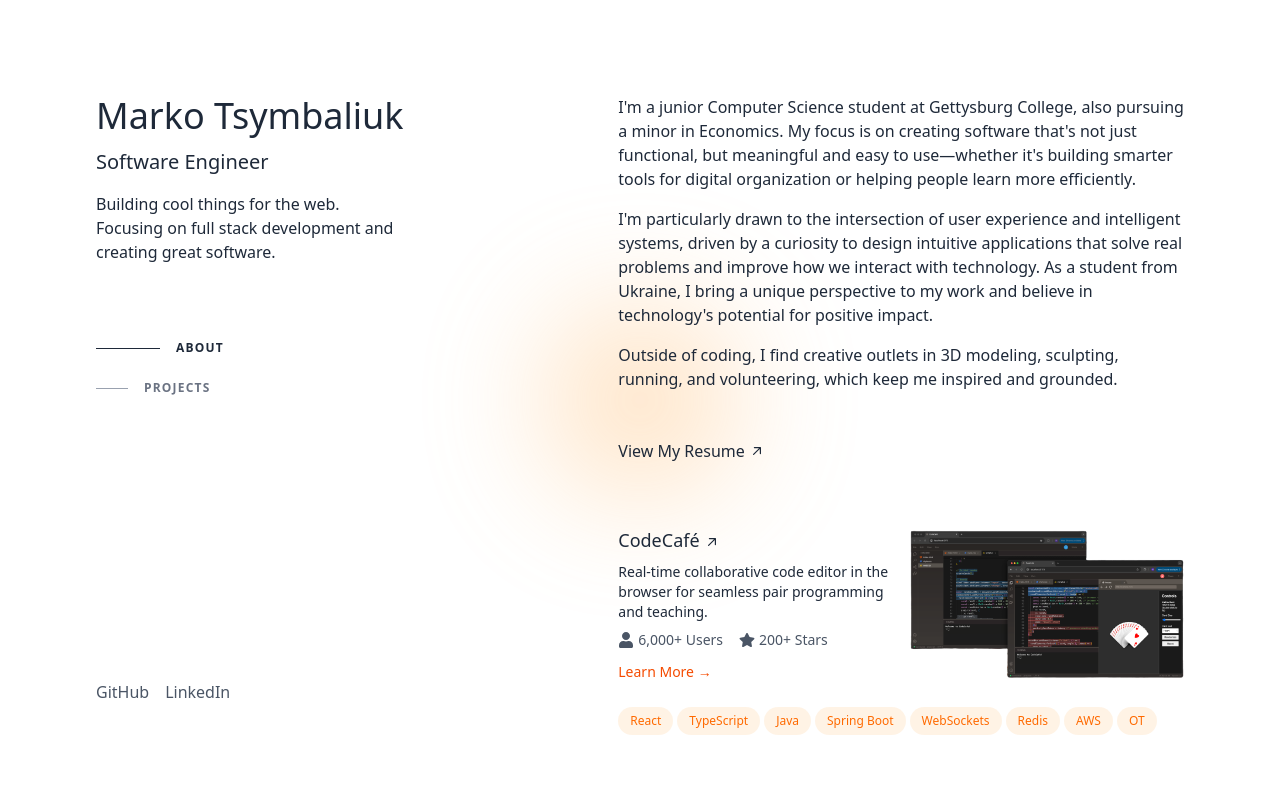
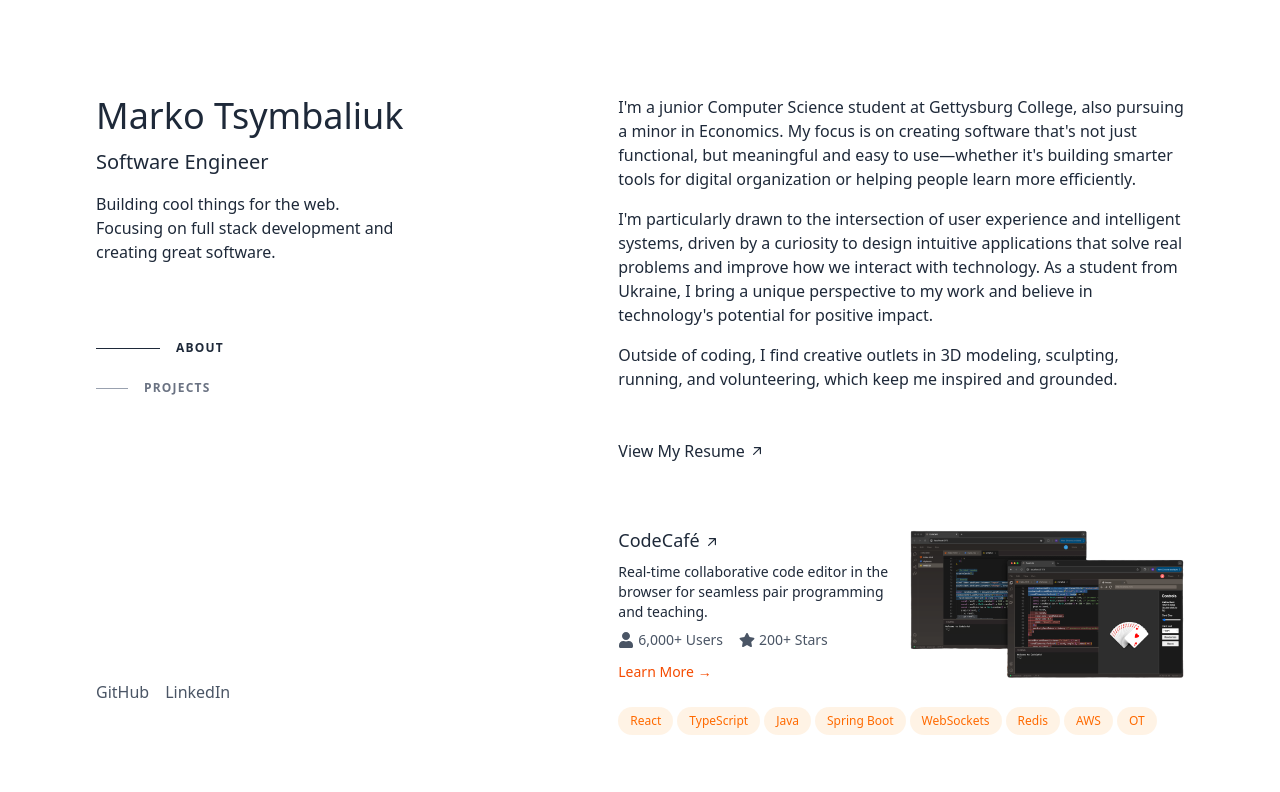
Before and after one commit to mrktsm/personal-website, a React (Vite) app: page / in a window 1280 px wide. Shown: the top 792 px of the page. Built offline with nearby package versions, Linux system fonts and the light colour scheme.

Commit message:
Remove orange blob: I think it looks cleaner without

```diff
--- a/src/App.tsx
+++ b/src/App.tsx
@@ -42,9 +42,10 @@ function App() {
 
   return (
     <div className="mx-auto min-h-screen max-w-screen-xl font-sans text-black lg:flex lg:justify-between lg:gap-4 relative selection:bg-orange-300 selection:text-orange-900">
-      <div className="fixed inset-0 z-0 hidden lg:block">
+      {/* Place BlobFlower behind other content - Commented out to disable */}
+      {/* <div className="fixed inset-0 z-0 hidden lg:block">
         <BlobFlower />
-      </div>
+      </div> */}
 
       <header className="lg:sticky lg:top-0 lg:flex lg:max-h-screen lg:w-[40%] lg:flex-col lg:justify-between px-6 py-12 lg:px-24 lg:py-24 z-30">
         <div>
```
